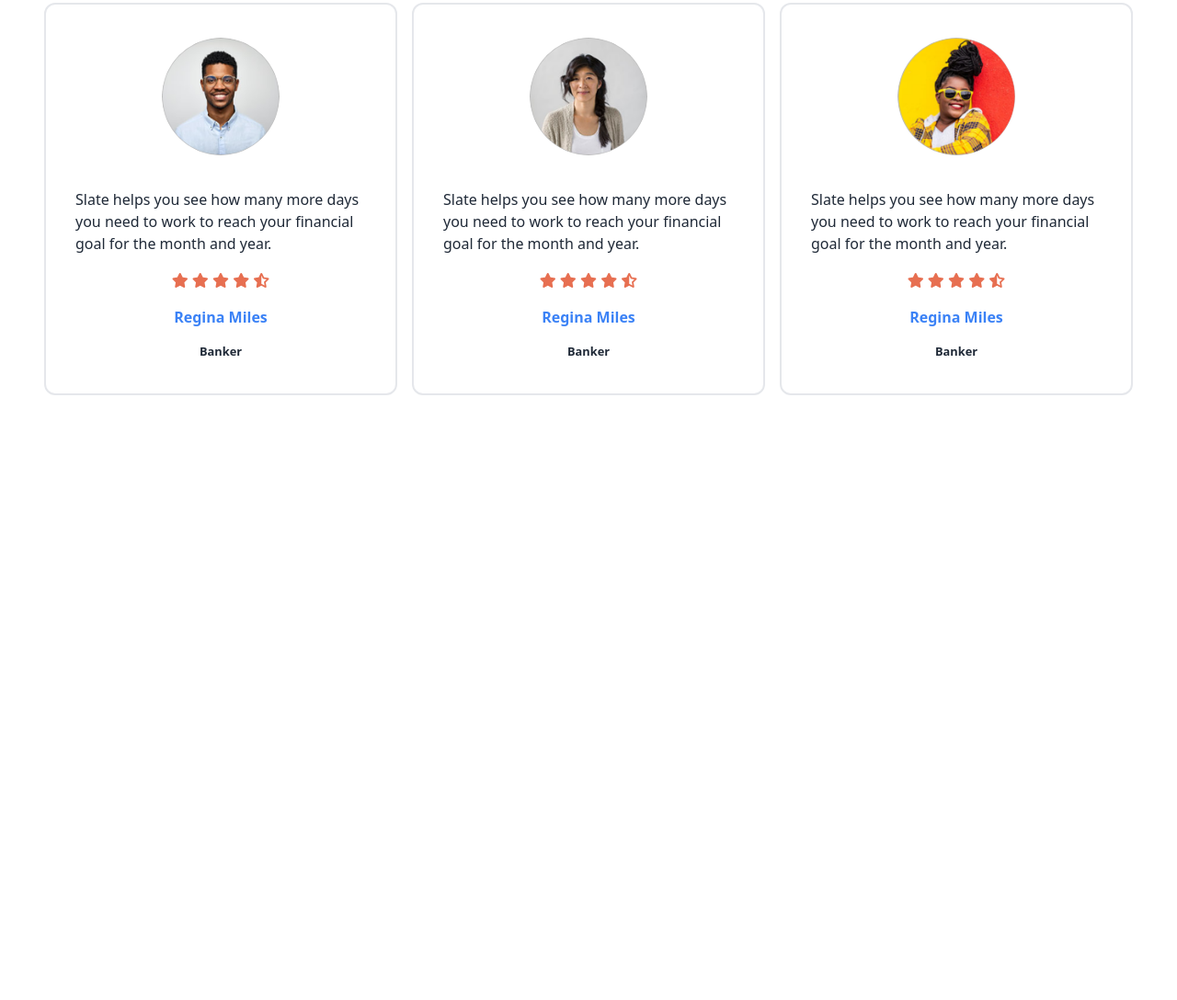
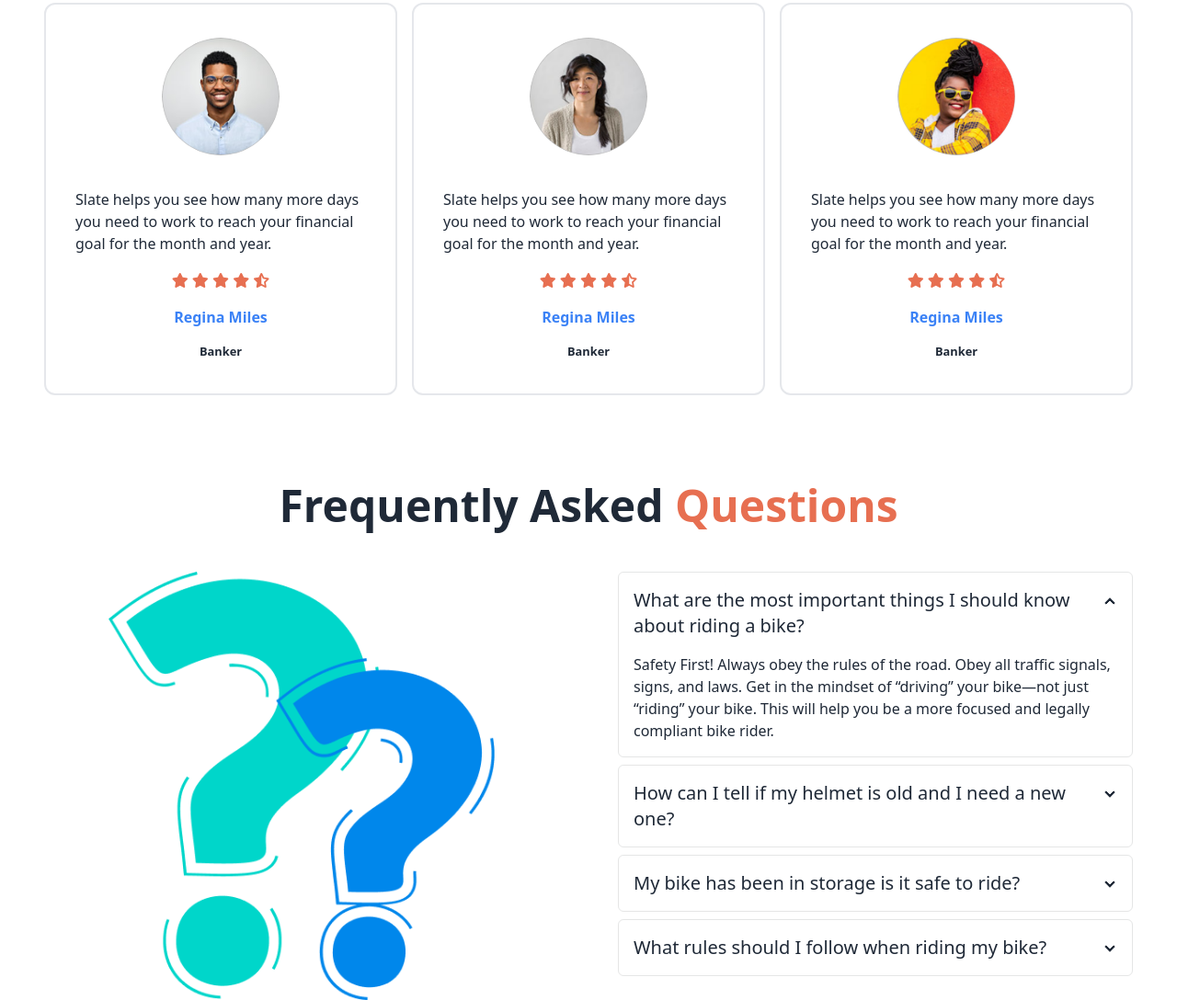
Before and after one commit to dxrahat33/biker-zone-with-DaisyUI, a plain HTML site: page index.html in a window 1280 px wide. Shown: the part 1984-3072 px from the top of the page at 92% size. Before the commit the page ends 2414 px from the top, so only its background shows below. Drawn offline with nearby package versions, Linux system fonts and the light colour scheme.

Commit message:
FAQ Sections done

```diff
--- a/index.html
+++ b/index.html
@@ -4,7 +4,13 @@
     <meta charset="UTF-8" />
     <meta name="viewport" content="width=device-width, initial-scale=1.0" />
     <title>Biker Zone</title>
-    <link rel="stylesheet" href="https://cdnjs.cloudflare.com/ajax/libs/font-awesome/6.6.0/css/all.min.css" integrity="sha512-Kc323vGBEqzTmouAECnVceyQqyqdsSiqLQISBL29aUW4U/M7pSPA/gEUZQqv1cwx4OnYxTxve5UMg5GT6L4JJg==" crossorigin="anonymous" referrerpolicy="no-referrer" />
+    <link
+      rel="stylesheet"
+      href="https://cdnjs.cloudflare.com/ajax/libs/font-awesome/6.6.0/css/all.min.css"
+      integrity="sha512-Kc323vGBEqzTmouAECnVceyQqyqdsSiqLQISBL29aUW4U/M7pSPA/gEUZQqv1cwx4OnYxTxve5UMg5GT6L4JJg=="
+      crossorigin="anonymous"
+      referrerpolicy="no-referrer"
+    />
     <link
       href="https://cdn.jsdelivr.net/npm/daisyui@4.12.10/dist/full.min.css"
       rel="stylesheet"
@@ -282,15 +288,15 @@
 
       <!-- happy Customer -->
       <section class="mt-16 md:mt-24">
-
         <!-- text -->
         <div class="flex justify-center mb-12">
-          <h1 class="font-extrabold text-4xl md:text-5xl">Happy <span class="text-bike-btn">Clients says</span></h1>
+          <h1 class="font-extrabold text-4xl md:text-5xl">
+            Happy <span class="text-bike-btn">Clients says</span>
+          </h1>
         </div>
 
         <!-- card container -->
         <div class="grid grid-cols-1 md:grid-cols-2 lg:grid-cols-3 px-12 gap-4">
-
           <!-- single card 1 -->
           <div class="border-2 rounded-xl px-4 md:px-8">
             <!-- profile -->
@@ -301,10 +307,10 @@
             </div>
             <!-- card text -->
             <div class="flex flex-col items-center space-y-4 pb-9">
-                <p>Slate helps you see how
-                  many more days you need
-                  to work to reach your financial
-                  goal for the month and year.</p>
+              <p>
+                Slate helps you see how many more days you need to work to reach
+                your financial goal for the month and year.
+              </p>
               <figure class="text-bike-btn">
                 <i class="fa-solid fa-star"></i>
                 <i class="fa-solid fa-star"></i>
@@ -326,10 +332,10 @@
             </div>
             <!-- card text -->
             <div class="flex flex-col items-center space-y-4 pb-9">
-                <p>Slate helps you see how
-                  many more days you need
-                  to work to reach your financial
-                  goal for the month and year.</p>
+              <p>
+                Slate helps you see how many more days you need to work to reach
+                your financial goal for the month and year.
+              </p>
               <figure class="text-bike-btn">
                 <i class="fa-solid fa-star"></i>
                 <i class="fa-solid fa-star"></i>
@@ -351,10 +357,10 @@
             </div>
             <!-- card text -->
             <div class="flex flex-col items-center space-y-4 pb-9">
-                <p>Slate helps you see how
-                  many more days you need
-                  to work to reach your financial
-                  goal for the month and year.</p>
+              <p>
+                Slate helps you see how many more days you need to work to reach
+                your financial goal for the month and year.
+              </p>
               <figure class="text-bike-btn">
                 <i class="fa-solid fa-star"></i>
                 <i class="fa-solid fa-star"></i>
@@ -368,6 +374,56 @@
           </div>
         </div>
       </section>
+
+      <!-- FAQ Sections -->
+      <section class="mt-16 md:mt-24">
+        <!-- Text -->
+        <div class="flex text-center justify-center mb-12 mx-auto">
+          <h1 class="font-extrabold text-4xl md:text-5xl">
+            Frequently Asked <span class="text-bike-btn">Questions</span>
+          </h1>
+        </div>
+        <!-- container -->
+         <div class="w-full grid grid-cols-1 md:grid-cols-2 mx-auto px-12 gap-8 md:gap-16">
+          <!-- image side -->
+           <div class="">
+            <img class="w-3/4 mx-auto" src="images/others/faq.png" alt="">
+           </div>
+           <!-- Faq Side -->
+              <div class="join-vertical w-full space-y-2">
+                <div class="collapse collapse-arrow join-item border-base-300 border rounded-md">
+                  <input type="radio" name="my-accordion-4" checked="checked" />
+                  <div class="collapse-title text-xl font-medium">What are the most important things I should
+                    know about riding a bike?</div>
+                  <div class="collapse-content">
+                    <p>Safety First! Always obey the rules of the road. Obey all traffic signals, signs, and laws. Get in the mindset of “driving” your bike—not just “riding” your bike. This will help you be a more focused and legally compliant bike rider. </p>
+                  </div>
+                </div>
+                <div class="collapse collapse-arrow join-item border-base-300 border rounded-md">
+                  <input type="radio" name="my-accordion-4" />
+                  <div class="collapse-title text-xl font-medium">How can I tell if my helmet is old and I need a
+                    new one?</div>
+                  <div class="collapse-content">
+                    <p>Safety First! Always obey the rules of the road. Obey all traffic signals, signs, and laws. Get in the mindset of “driving” your bike—not just “riding” your bike. This will help you be a more focused and legally compliant bike rider. </p>
+                  </div>
+                </div>
+                <div class="collapse collapse-arrow join-item border-base-300 border rounded-md">
+                  <input type="radio" name="my-accordion-4" />
+                  <div class="collapse-title text-xl font-medium">My bike has been in storage is it safe to ride?</div>
+                  <div class="collapse-content">
+                    <p>Safety First! Always obey the rules of the road. Obey all traffic signals, signs, and laws. Get in the mindset of “driving” your bike—not just “riding” your bike. This will help you be a more focused and legally compliant bike rider. </p>
+                  </div>
+                </div>
+                <div class="collapse collapse-arrow join-item border-base-300 border rounded-md">
+                  <input type="radio" name="my-accordion-4" />
+                  <div class="collapse-title text-xl font-medium">What rules should I follow when riding my bike?</div>
+                  <div class="collapse-content">
+                    <p>Safety First! Always obey the rules of the road. Obey all traffic signals, signs, and laws. Get in the mindset of “driving” your bike—not just “riding” your bike. This will help you be a more focused and legally compliant bike rider. </p>
+                  </div>
+                </div>
+              </div>
+         </div>
+      </section>
     </main>
 
     <footer></footer>
```
Lines whose indentation alone changed are shown as unchanged.
